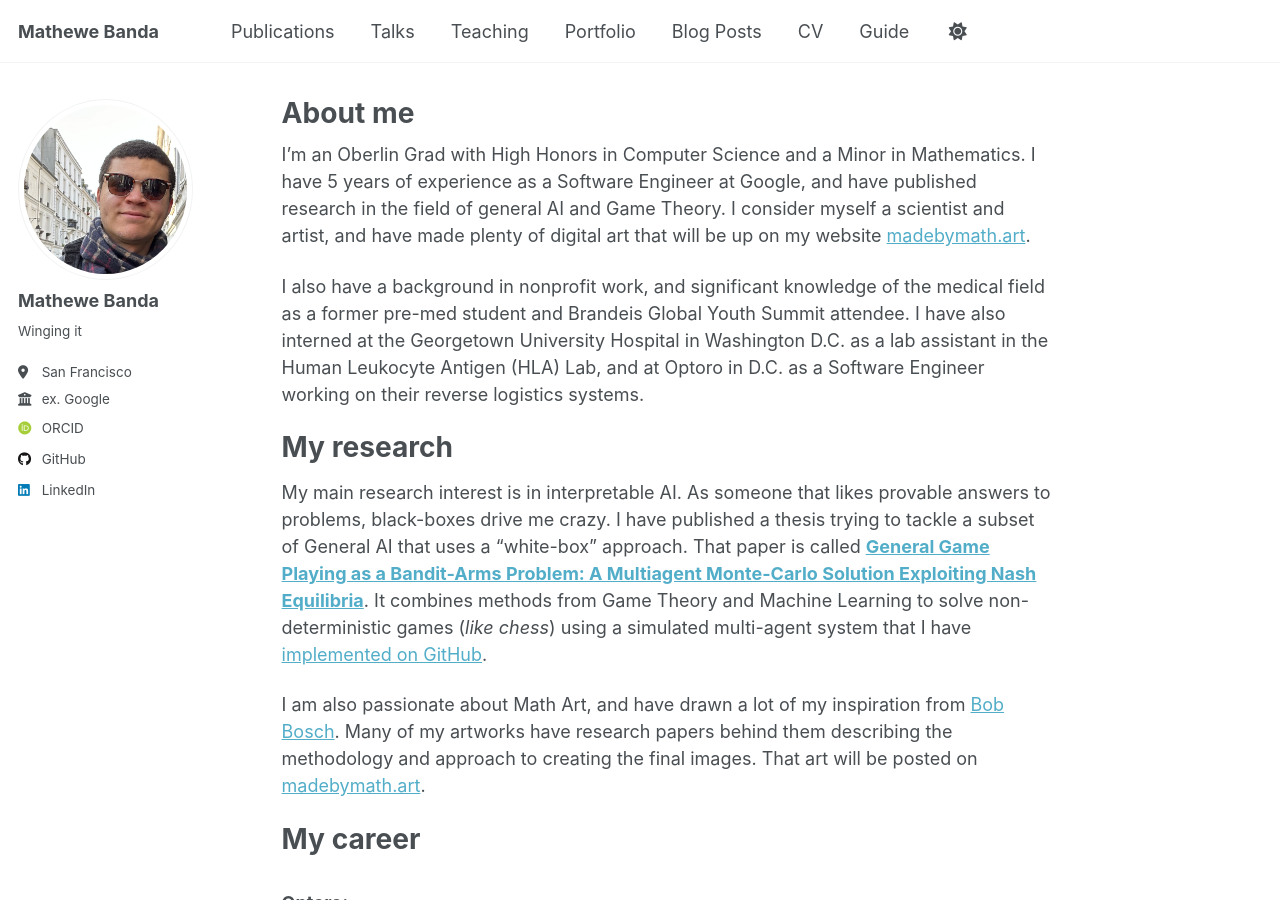
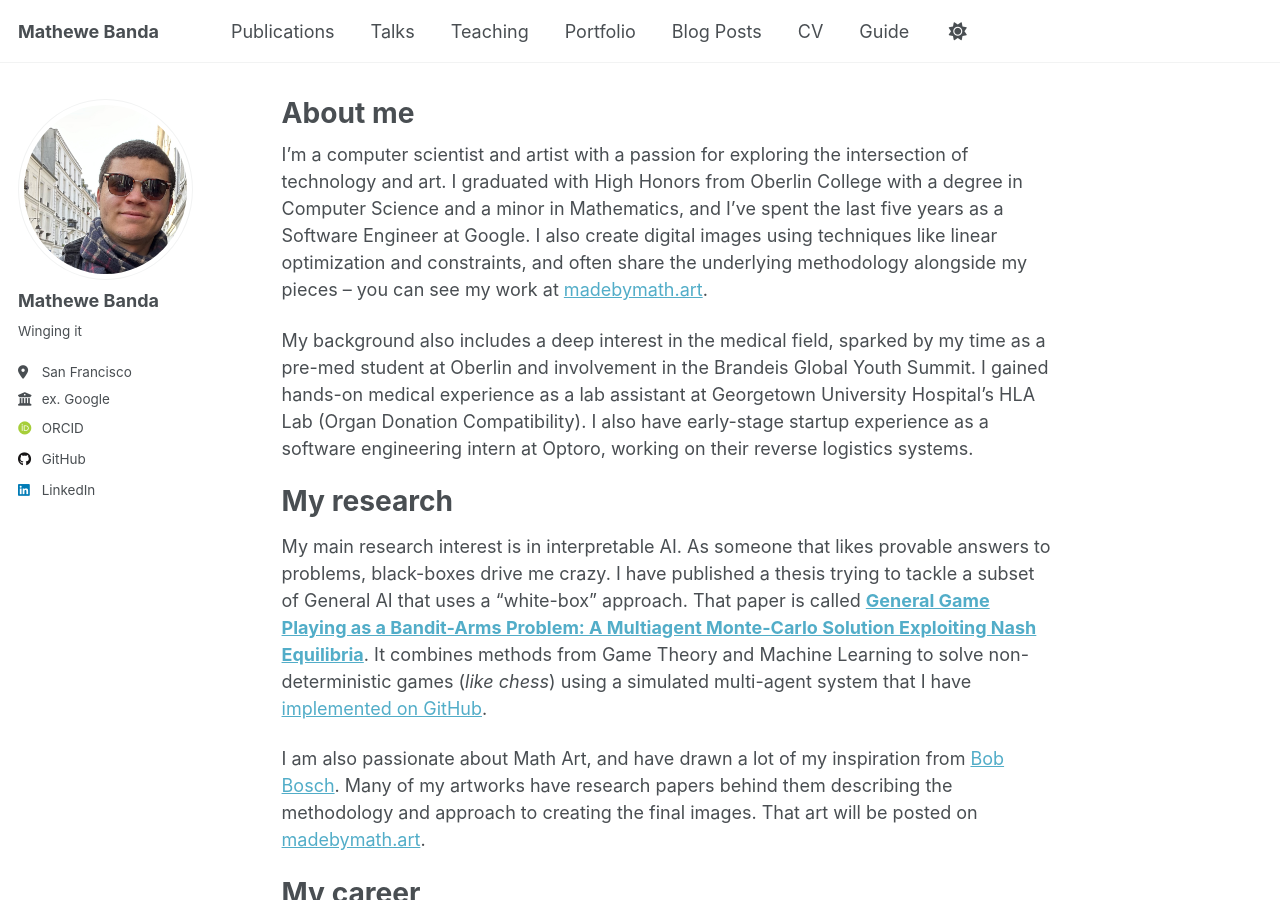
Before and after one commit to MatheweB/mathewedotcom, a Jekyll site: the page built from _pages/about.md, in a window 1280 px wide and 900 px high. Built offline with Jekyll 4.4.1, drawn with Linux system fonts in a browser that asks for light colours; some web fonts are replaced.

Commit message:
Adding more background

```diff
--- a/_pages/about.md
+++ b/_pages/about.md
@@ -7,9 +7,9 @@ redirect_from:
   - /about.html
 ---
 
-I'm an Oberlin Grad with High Honors in Computer Science and a Minor in Mathematics. I have 5 years of experience as a Software Engineer at Google, and have published research in the field of general AI and Game Theory. I consider myself a scientist and artist, and have made plenty of digital art that will be up on my website [madebymath.art](https://www.madebymath.art).
+I'm a computer scientist and artist with a passion for exploring the intersection of technology and art. I graduated with High Honors from Oberlin College with a degree in Computer Science and a minor in Mathematics, and I’ve spent the last five years as a Software Engineer at Google. I also create digital images using techniques like linear optimization and constraints, and often share the underlying methodology alongside my pieces – you can see my work at [madebymath.art](https://www.madebymath.art).
 
-I also have a background in nonprofit work, and significant knowledge of the medical field as a former pre-med student and Brandeis Global Youth Summit attendee. I have also interned at the Georgetown University Hospital in Washington D.C. as a lab assistant in the Human Leukocyte Antigen (HLA) Lab, and at Optoro in D.C. as a Software Engineer working on their reverse logistics systems.
+My background also includes a deep interest in the medical field, sparked by my time as a pre-med student at Oberlin and involvement in the Brandeis Global Youth Summit.  I gained hands-on medical experience as a lab assistant at Georgetown University Hospital’s HLA Lab (Organ Donation Compatibility). I also have early-stage startup experience as a software engineering intern at Optoro, working on their reverse logistics systems.
 
 My research
 ======
```
